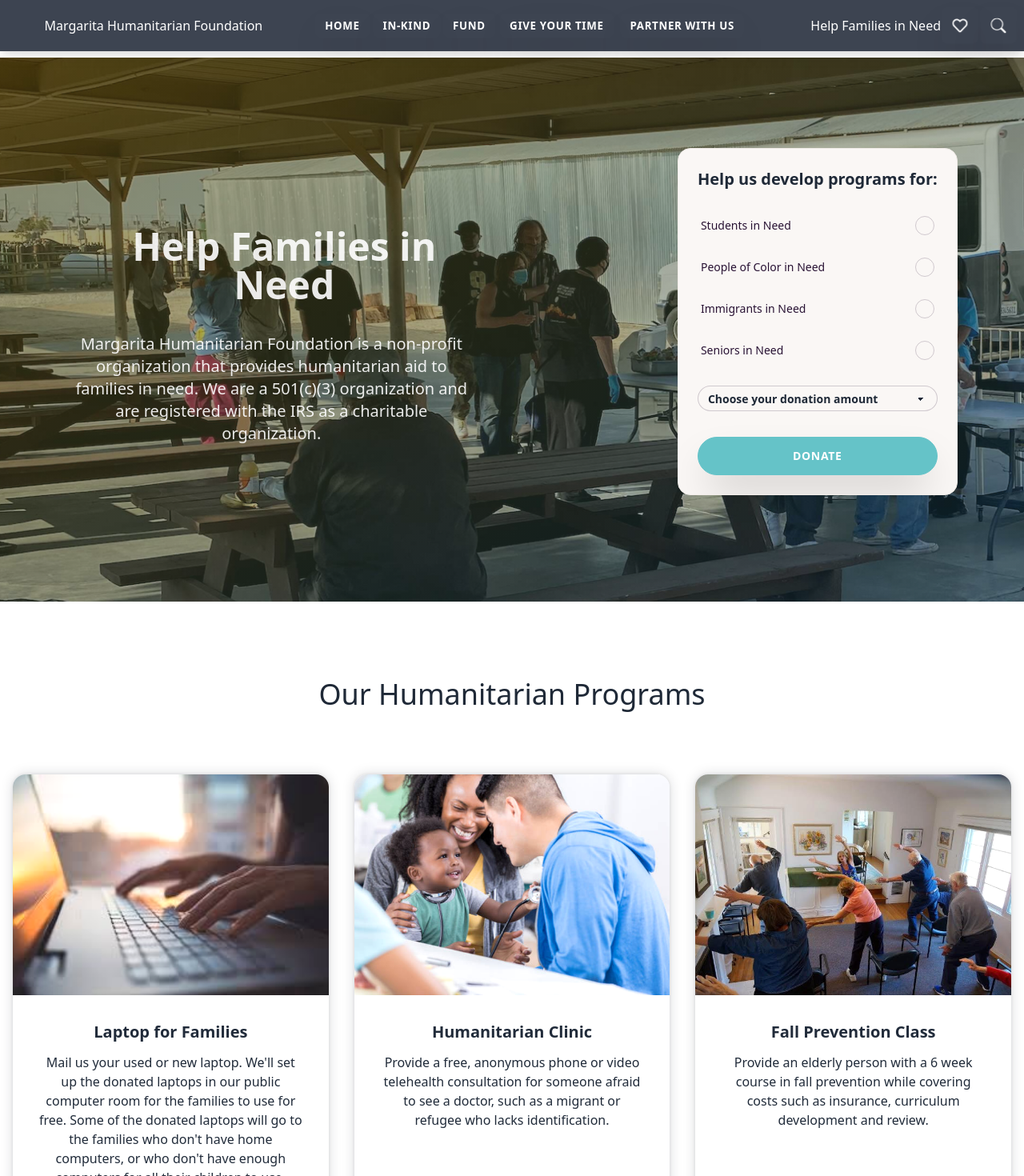
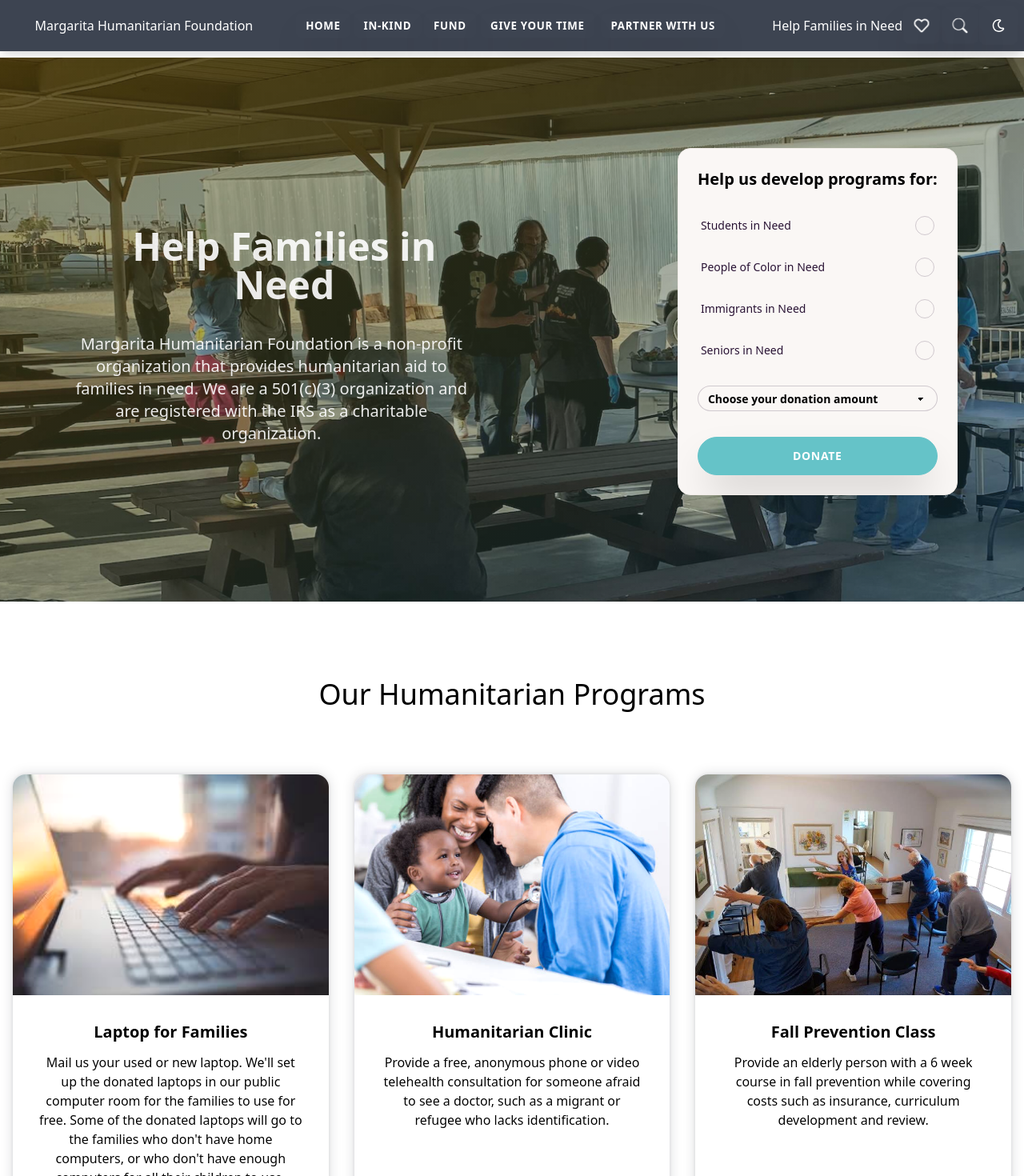
Before and after one commit to margaritahumanitarian/helpafamily, a Next.js app: page / in a window 1280 px wide. Shown: the top 1470 px of the page at 80% size. Built offline with nearby package versions, Linux system fonts and the light colour scheme.

Commit message:
added dark theme

```diff
--- a/components/Card.js
+++ b/components/Card.js
@@ -2,8 +2,10 @@ import Image from 'next/image';
 import PropTypes from 'prop-types';
 import React from 'react';
 import clsx from 'clsx';
+import { useContextTheme } from 'components/ThemeContext';
 
 function Card({ backgroundImageSource, backgroundImageAltText, children }) {
+  const theme = useContextTheme();
   return (
     <div className="card filter brightness-105 shadow-xl card-shadow">
       {backgroundImageSource && (
@@ -18,7 +20,11 @@ function Card({ backgroundImageSource, backgroundImageAltText, children }) {
           />
         </figure>
       )}
-      <div className="card-body grid gap-y-3 auto-rows-card">{children}</div>
+      <div
+        className={`card-body grid ${theme.cardsBackgroundColor} text-${theme.textColor} gap-y-3 auto-rows-card`}
+      >
+        {children}
+      </div>
       <style jsx>{`
         .card-shadow {
           box-shadow: rgba(14, 30, 37, 0.1) 0px 0px 4px 0px,
@@ -36,7 +42,12 @@ Card.propTypes = {
 };
 
 export function CardTitle({ children }) {
-  return <span className="card-title m-0">{children}</span>;
+  const theme = useContextTheme();
+  return (
+    <span className={`card-title m-0 ${theme.cardsBackgroundColor}`}>
+      {children}
+    </span>
+  );
 }
 
 CardTitle.propTypes = {
--- a/components/MainDonationForm.js
+++ b/components/MainDonationForm.js
@@ -86,7 +86,7 @@ export default function MainDonationForm({ inNeed = false }) {
     <>
       <form onSubmit={handleSubmitForm}>
         <div
-          className="p-6 mb-5 card bordered bg-base-100 space-y-3"
+          className="p-6 mb-5 card bordered bg-base-100 space-y-3 text-black"
           data-theme="cupcake"
         >
           <h2 className="card-title" data-theme="light">
--- a/components/Navbar.js
+++ b/components/Navbar.js
@@ -1,16 +1,22 @@
 import Link from 'next/link';
-import React from 'react';
 
 import { BsSearch } from 'react-icons/bs';
 import { FaRegHeart } from 'react-icons/fa';
+import { FaRegMoon } from 'react-icons/fa';
 import { GiHamburgerMenu } from 'react-icons/gi';
 import { ImCross } from 'react-icons/im';
+import React from 'react';
 import { Routes } from '../models/routes';
-
 import SideNavbar from './SideNavbar';
+import { useContextTheme } from 'components/ThemeContext';
 
 export default function Navbar() {
   const [showSideNav, setShowSideNav] = React.useState(false);
+
+  const themes = useContextTheme();
+  const changeTheme = () => {
+    themes.toggleTheme();
+  };
   return (
     <>
       <SideNavbar setShow={setShowSideNav} show={showSideNav} />
@@ -70,6 +76,13 @@ export default function Navbar() {
             <BsSearch className="inline-block w-5 h-5 stroke-current" />
           </button>
         </div>
+
+        <button className="btn btn-square btn-ghost" type="button">
+          <FaRegMoon
+            className="inline-block w-5 h-4 stroke-current"
+            onClick={changeTheme}
+          />
+        </button>
       </div>
     </>
   );
--- a/components/PrimaryLayout.js
+++ b/components/PrimaryLayout.js
@@ -5,6 +5,7 @@ import React from 'react';
 import Footer from './Footer';
 import HeroSection from './HeroSection';
 import Navbar from './Navbar';
+import { useContextTheme } from './ThemeContext';
 
 export default function PrimaryLayout({
   main = false,
@@ -12,15 +13,18 @@ export default function PrimaryLayout({
   children,
   description,
 }) {
+  const theme = useContextTheme();
   return (
     <>
       <Head>
         <title>{'Help a Family in Need'}</title>
         <link href="/images/favicon.ico" rel="icon" />
       </Head>
-      <div className="flex flex-col min-h-screen">
+      <div className={`flex flex-col min-h-screen ${theme.backgroundColor}`}>
         <Navbar />
-        <main className="flex-grow">
+        <main
+          className={`flex-grow ${theme.backgroundColor} text-${theme.textColor}`}
+        >
           <HeroSection inNeed={inNeed} main={main} />
           <div className="text-center hero-content md:m-auto">
             <div className="w-lg">
--- /dev/null
+++ b/components/ThemeContext.js
@@ -0,0 +1,35 @@
+import React, { useContext, useState } from 'react';
+
+export const ThemeContext = React.createContext();
+
+export const ThemeProvider = ({ children }) => {
+  const [theme, setTheme] = useState('light');
+  const [backgroundColor, setBackgroundColor] = useState('bg-white');
+  const [textColor, setTextColor] = useState('black');
+  const [cardsBackgroundColor, setCardsBackgroundColor] = useState('bg-white');
+
+  const toggleTheme = () => {
+    if (theme === 'light') {
+      setTheme('dark');
+      setBackgroundColor('bg-gray-800');
+      setCardsBackgroundColor('bg-gray-600');
+      setTextColor('white');
+    } else {
+      setTheme('light');
+      setBackgroundColor('bg-white');
+      setCardsBackgroundColor('bg-white');
+      setTextColor('black');
+    }
+  };
+  return (
+    <ThemeContext.Provider
+      value={{ backgroundColor, textColor, cardsBackgroundColor, toggleTheme }}
+    >
+      {children}
+    </ThemeContext.Provider>
+  );
+};
+
+export const useContextTheme = () => {
+  return useContext(ThemeContext);
+};
--- a/pages/_app.js
+++ b/pages/_app.js
@@ -1,10 +1,15 @@
 import PropTypes from 'prop-types';
 import React from 'react';
+import { ThemeProvider } from '@components/ThemeContext';
 
 import '../styles/global.css';
 
 function MyApp({ Component, pageProps }) {
-  return <Component {...pageProps} />;
+  return (
+    <ThemeProvider>
+      <Component {...pageProps} />
+    </ThemeProvider>
+  );
 }
 
 MyApp.propTypes = {
```
